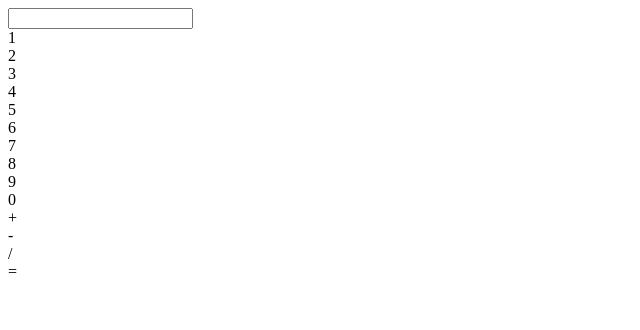
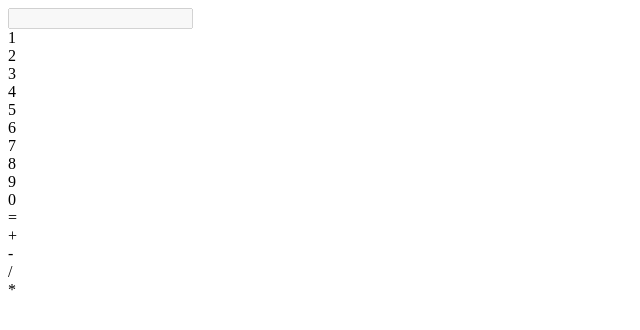
Before and after one commit to alittlebroken/calculator, a plain HTML site: page index.html in a window 1280 px wide. Shown: the whole page, without its empty margins (0-640 px from the left). Drawn offline with Linux system fonts and the light colour scheme.

Commit message:
disabled textual input to ecnourage use of buttons

```diff
--- a/index.html
+++ b/index.html
@@ -11,7 +11,7 @@
     <main class="container">
 
         <section class="calc-input">
-            <input type="text" name="calculator_result" id="calculator_result" class="calc-input-field" />
+            <input disabled type="text" name="calculator_result" id="calculator_result" class="calc-input-field" />
         </section>
         <section class="calc-button-container">
             <section class="calc-digits">
@@ -25,12 +25,13 @@
                 <div class="calc-digit">8</div>
                 <div class="calc-digit">9</div>
                 <div class="calc-digit">0</div>
+                <div class="calc-operator-special">=</div>
             </section>
             <section class="calc-operations">
                 <div class="calc-operator">+</div>
                 <div class="calc-operator">-</div>
                 <div class="calc-operator">/</div>
-                <div class="calc-operator">=</div>
+                <div class="calc-operator">*</div>
             </section>
         </section>
 
```
